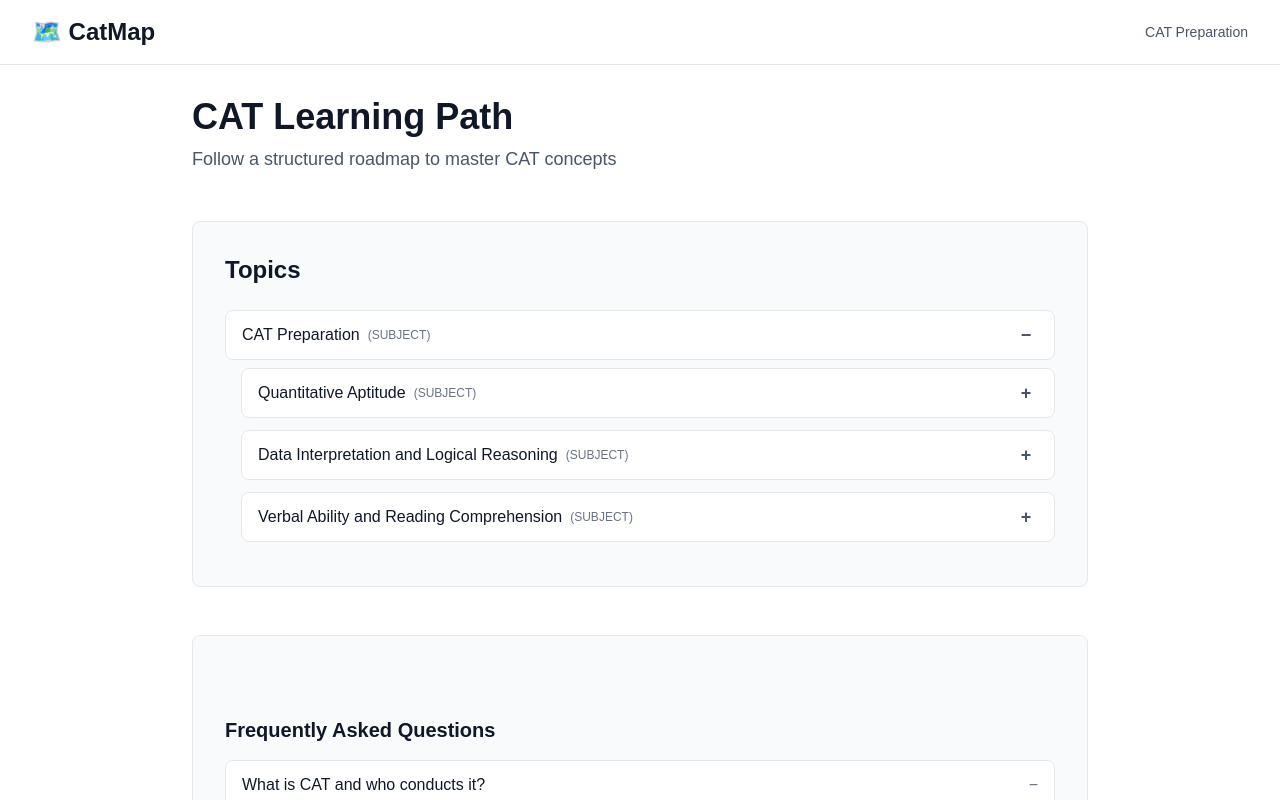
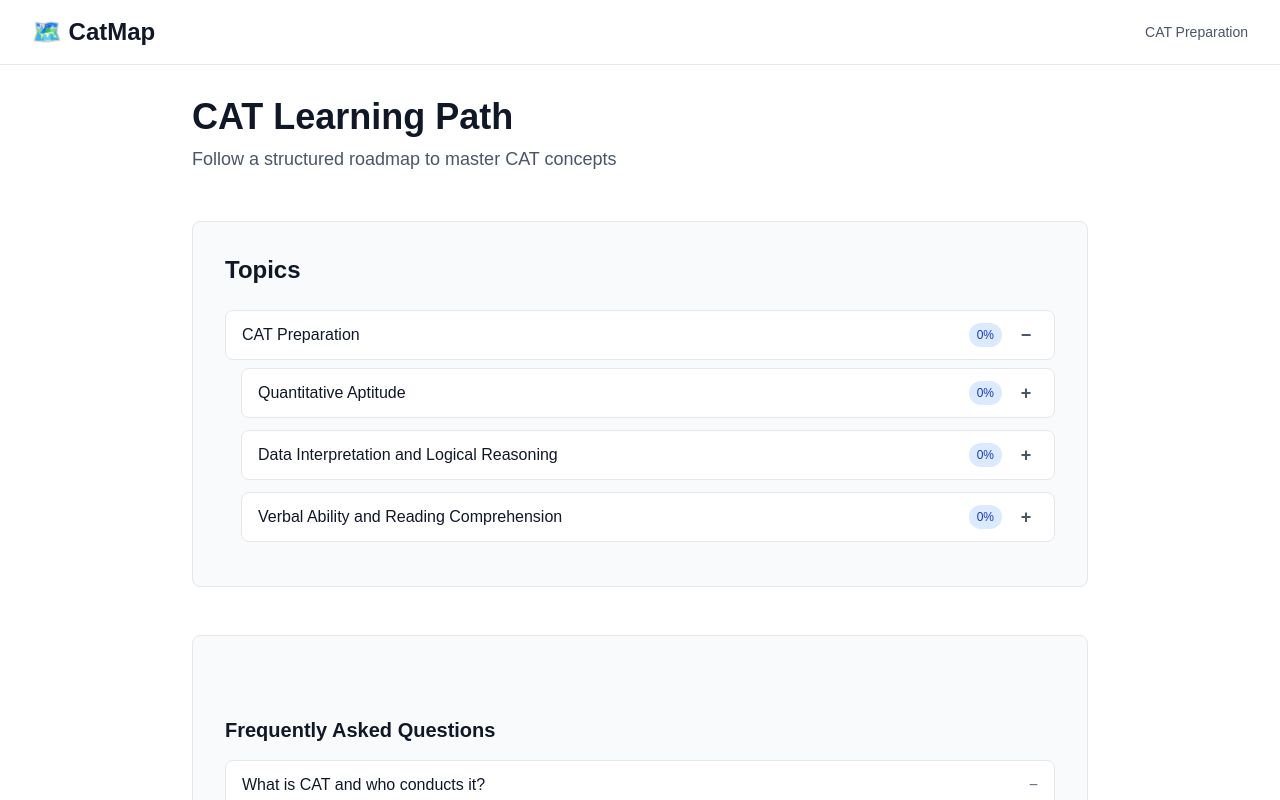
Before and after one commit to singhalvivek/catmap-web, a Next.js app: page /cat-prep/tree in a window 1280 px wide. Shown: the top 800 px of the page. Built offline with nearby package versions, Linux system fonts and the light colour scheme.

Commit message:
completion percent

```diff
--- a/src/app/cat-prep/tree/components/DetailsPanel.tsx
+++ b/src/app/cat-prep/tree/components/DetailsPanel.tsx
@@ -6,7 +6,7 @@ import { Description } from "../models/description";
 import { Resource } from "../models/resource";
 import { submitFeedback } from "../lib/feedback";
 import { ProgressStatus, ProgressMeta } from "../models/progress";
-import { useProgress } from "../lib/useProgress";
+import { useProgressContext } from "../context/ProgressContext";
 
 type EditableResource = {
   title: string;
@@ -46,7 +46,9 @@ export default function DetailsPanel({
   const [name, setName] = useState("");
   const [email, setEmail] = useState("");
   const [comment, setComment] = useState("");
-  const { status, updateStatus } = useProgress(selected.id);
+
+  const { progress, updateProgress } = useProgressContext();
+  const status = progress[selected.id] ?? ProgressStatus.NOT_STARTED;
   const meta = ProgressMeta[status] ?? ProgressMeta.NOT_STARTED;
   const [submitting, setSubmitting] = useState(false);
 
@@ -105,7 +107,7 @@ export default function DetailsPanel({
               <select
                 value={status}
                 onChange={(e) =>
-                  updateStatus(e.target.value as ProgressStatus)
+                  updateProgress(selected.id, e.target.value as ProgressStatus)
                 }
                 className={`px-3 py-1.5 text-xs font-medium rounded-full border border-gray-600 bg-gray-800 ${meta.color}`}
               >
--- a/src/app/cat-prep/tree/components/Tree.tsx
+++ b/src/app/cat-prep/tree/components/Tree.tsx
@@ -2,6 +2,7 @@
 
 import { Node } from "../models/node";
 import TreeNode from "./TreeNode";
+import { useEffect, useState } from "react";
 
 // Renders the entire syllabus tree
 export default function Tree({
@@ -13,6 +14,22 @@ export default function Tree({
   onSelect: (n: Node) => void;
   selectedId: number | null;
 }) {
+
+  const [, forceUpdate] = useState(0);
+
+  useEffect(() => {
+
+    forceUpdate((x) => x + 1);
+
+    const handler = () => forceUpdate((x) => x + 1);
+
+    window.addEventListener("progress-updated", handler);
+
+    return () => {
+      window.removeEventListener("progress-updated", handler);
+    };
+  }, []);
+
   return (
     <div>
       {roots.map((root) => (
--- a/src/app/cat-prep/tree/components/TreeNode.tsx
+++ b/src/app/cat-prep/tree/components/TreeNode.tsx
@@ -2,6 +2,8 @@
 
 import { useState } from "react";
 import { Node } from "../models/node";
+import { calculateNodeProgress } from "../lib/progressCalculator";
+import { useProgressContext } from "../context/ProgressContext";
 
 // Single node with expand/collapse behavior
 export default function TreeNode({
@@ -17,6 +19,9 @@ export default function TreeNode({
 }) {
   const [open, setOpen] = useState(level < 1);
   const hasChildren = node.children && node.children.length > 0;
+  const { progress } = useProgressContext(); // NEW: get progress from context
+  const { percent, total } = calculateNodeProgress(node, progress);
+  const showProgress = total > 0; // only show if it has subtopics
 
   const isSelected = selectedId === node.id;
 
@@ -37,8 +42,14 @@ export default function TreeNode({
           }}
         >
           <span className="font-medium text-gray-900 dark:text-gray-100">{node.title}</span>
-          <span className="text-xs text-gray-500 dark:text-gray-400">({node.type})</span>
         </div>
+
+        <div className="flex items-center gap-3">
+          {showProgress && (
+            <span className="ml-2 text-xs bg-blue-100 dark:bg-blue-900/50 text-blue-800 dark:text-blue-200 px-2 py-1 rounded-full">
+              {percent}%
+            </span>
+          )}
 
           {/* Expand / collapse button */}
           {hasChildren && (
@@ -54,6 +65,7 @@ export default function TreeNode({
               </span>
             </button>
           )}
+        </div>
       </div>
 
       {/* Children */}
--- /dev/null
+++ b/src/app/cat-prep/tree/context/ProgressContext.tsx
@@ -0,0 +1,52 @@
+"use client";
+
+import { createContext, useContext, useEffect, useState } from "react";
+import { ProgressStatus } from "../models/progress";
+
+type ProgressMap = Record<number, ProgressStatus>;
+
+const ProgressContext = createContext<{
+  progress: ProgressMap;
+  updateProgress: (id: number, status: ProgressStatus) => void;
+  }>({
+  progress: {},
+  updateProgress: () => {},
+  });
+
+export function ProgressProvider({ children }: { children: React.ReactNode }) {
+  const [progress, setProgress] = useState<ProgressMap>({});
+
+  useEffect(() => {
+    const stored: ProgressMap = {};
+
+    for (let i = 0; i < localStorage.length; i++) {
+      const key = localStorage.key(i);
+      if (key?.startsWith("progress_")) {
+        const id = Number(key.replace("progress_", ""));
+        const value = localStorage.getItem(key) as ProgressStatus;
+        stored[id] = value;
+      }
+    }
+
+    setProgress(stored);
+  }, []);
+
+  function updateProgress(id: number, status: ProgressStatus) {
+    localStorage.setItem(`progress_${id}`, status);
+
+    setProgress((prev) => ({
+      ...prev,
+      [id]: status,
+    }));
+  }
+
+  return (
+    <ProgressContext.Provider value={{ progress, updateProgress }}>
+      {children}
+    </ProgressContext.Provider>
+  );
+}
+
+export function useProgressContext() {
+  return useContext(ProgressContext);
+}
--- /dev/null
+++ b/src/app/cat-prep/tree/lib/progressCalculator.ts
@@ -0,0 +1,46 @@
+import { Node } from "../models/node";
+import { ProgressStatus } from "../models/progress";
+
+/**
+ * Get progress of a node based on completed SUBTOPIC descendants
+ */
+export function calculateNodeProgress(
+    node: Node,
+    progress: Record<number, string>
+): {
+    total: number;
+    completed: number;
+    percent: number;
+} {
+    const subtopics: Node[] = [];
+
+    function collectSubtopics(n: Node) {
+        if (n.type === "SUBTOPIC") {
+            subtopics.push(n);
+        }
+
+        n.children?.forEach(collectSubtopics);
+    }
+
+    collectSubtopics(node);
+
+    const total = subtopics.length;
+
+    let completed = 0;
+
+    subtopics.forEach((sub) => {
+        let saved: string | null = null;
+
+        if (typeof window !== "undefined") {
+            saved = localStorage.getItem(`progress_${sub.id}`);
+        }
+
+        if (saved === ProgressStatus.COMPLETED) {
+            completed++;
+        }
+    });
+
+    const percent = total === 0 ? 0 : Math.round((completed / total) * 100);
+
+    return { total, completed, percent };
+}
--- a/src/app/cat-prep/tree/page.tsx
+++ b/src/app/cat-prep/tree/page.tsx
@@ -20,6 +20,9 @@ import DetailsPanel from "./components/DetailsPanel";
 import Header from "./components/Header";
 import Footer from "./components/Footer";
 import Faq from "./components/Faq";
+
+
+import { ProgressProvider } from "./context/ProgressContext";
 
 export default function CatPrepTreePage() {
   const tree = buildTree(data as Node[]);
@@ -57,11 +60,13 @@ export default function CatPrepTreePage() {
             {/* Learning Path */}
             <div className="bg-gray-50 dark:bg-gray-900 rounded-lg border border-gray-200 dark:border-gray-800 p-6 sm:p-8 mb-12">
               <h2 className="text-2xl font-semibold text-gray-900 dark:text-white mb-6">Topics</h2>
-              <Tree
-                roots={tree}
-                onSelect={setSelected}
-                selectedId={selected?.id ?? null}
-              />
+              <ProgressProvider>
+                <Tree
+                  roots={tree}
+                  onSelect={setSelected}
+                  selectedId={selected?.id ?? null}
+                />
+              </ProgressProvider>
             </div>
 
             {/* FAQ Section */}
```
Lines whose indentation alone changed are shown as unchanged.
